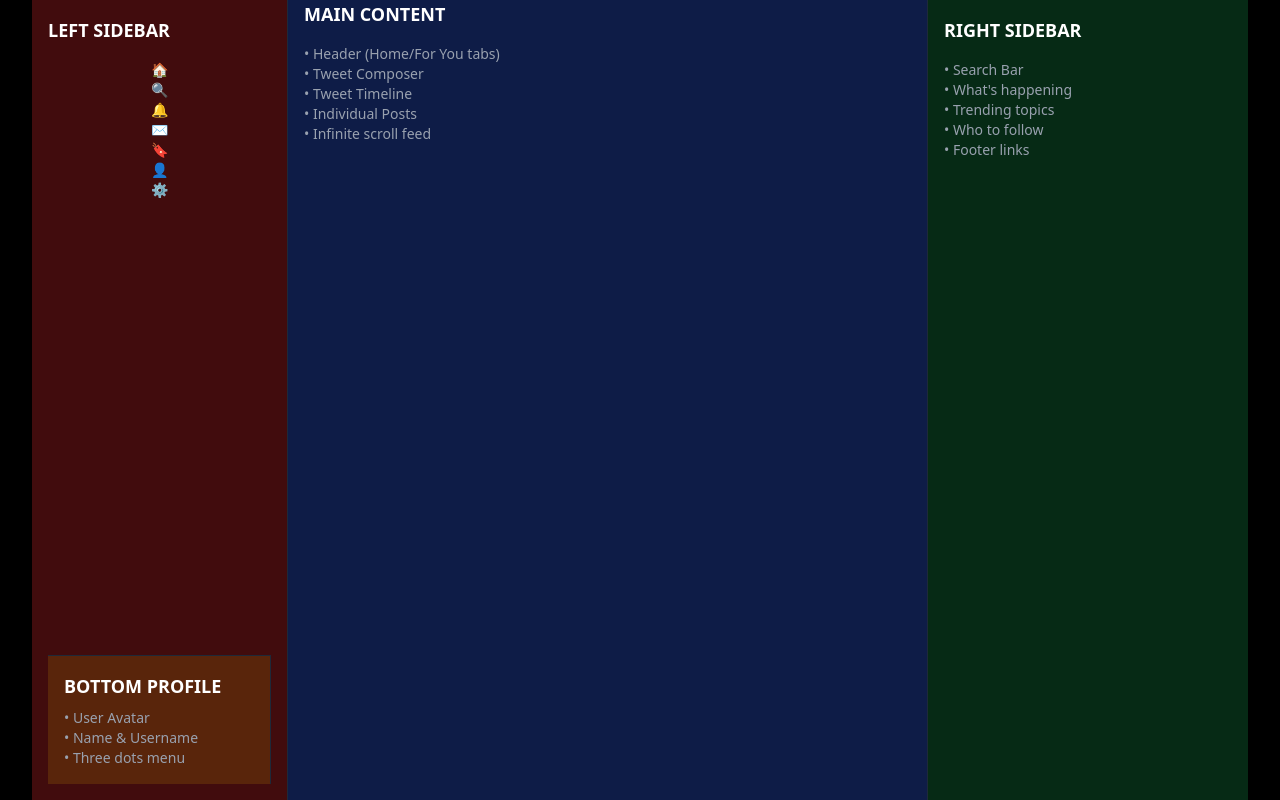
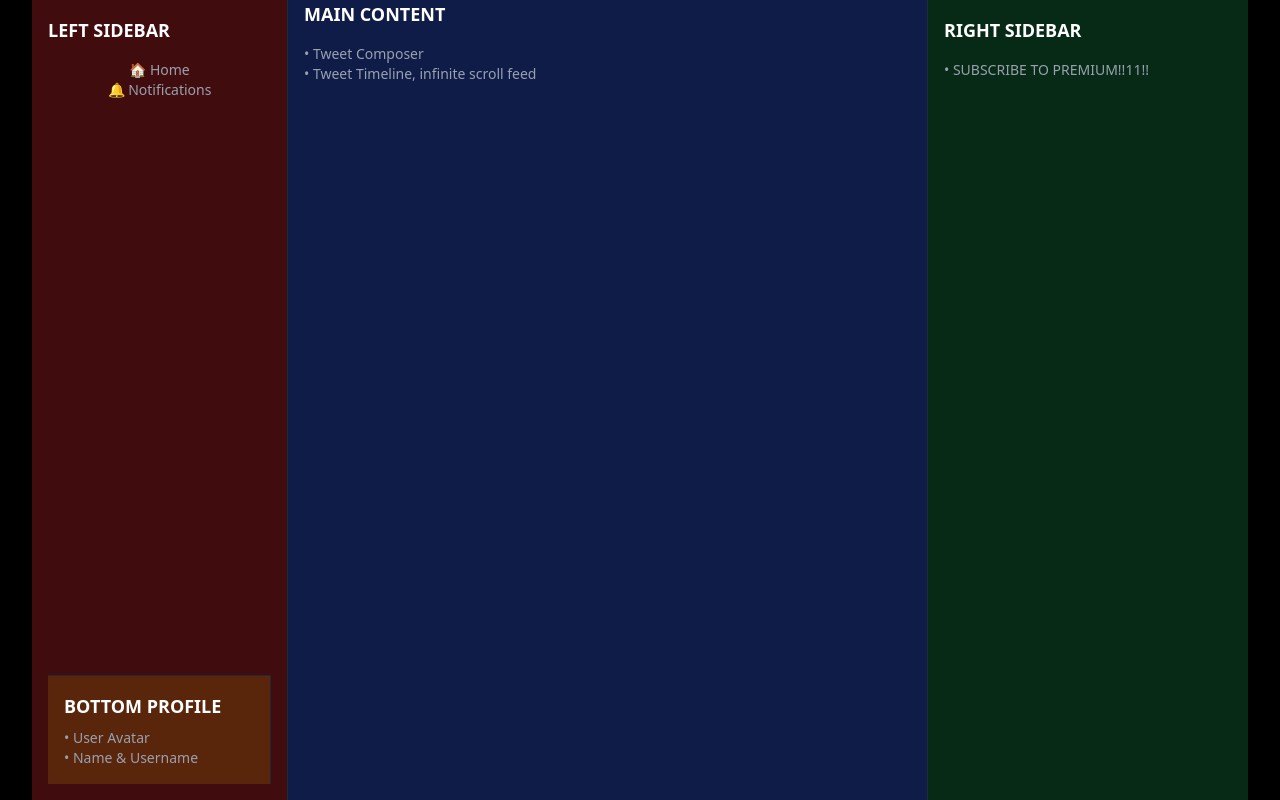
Before and after one commit to tanvibhakta/llm-toys, a Next.js app: page /hellsite in a window 1280 px wide. Built offline with nearby package versions, Linux system fonts and the light colour scheme.

Commit message:
Block out major features

```diff
--- a/src/components/business/BottomProfile.tsx
+++ b/src/components/business/BottomProfile.tsx
@@ -11,7 +11,6 @@ export default function BottomProfile() {
         <div className="lg:block hidden">
           • User Avatar
           <br />• Name & Username
-          <br />• Three dots menu
         </div>
         <div className="lg:hidden block text-center">Profile</div>
       </div>
--- a/src/components/business/LeftSidebar.tsx
+++ b/src/components/business/LeftSidebar.tsx
@@ -10,20 +10,12 @@ export default function LeftSidebar() {
         </div>
         <div className="text-gray-400 text-sm flex-1">
           <div className="hidden md:flex flex-col justify-around items-center h-full">
-            <div>🏠</div>
-            <div>🔍</div>
-            <div>🔔</div>
-            <div>✉️</div>
-            <div>🔖</div>
-            <div>👤</div>
-            <div>⚙️</div>
+            <div>🏠 Home</div>
+            <div>🔔 Notifications</div>
           </div>
           <div className="md:hidden flex justify-around items-baseline h-full">
             <div>🏠</div>
-            <div>🔍</div>
             <div>🔔</div>
-            <div>✉️</div>
-            <div>👤</div>
           </div>
         </div>
       </div>
--- a/src/components/business/MainFeed.tsx
+++ b/src/components/business/MainFeed.tsx
@@ -6,14 +6,8 @@ export default function MainFeed() {
           MAIN CONTENT
         </div>
         <div className="text-gray-400 text-sm">
-          • Header (Home/For You tabs)
-          <br />
           • Tweet Composer
-          <br />
-          • Tweet Timeline
-          <br />
-          • Individual Posts
-          <br />• Infinite scroll feed
+          <br />• Tweet Timeline, infinite scroll feed
         </div>
       </div>
     </main>
--- a/src/components/business/RightSidebar.tsx
+++ b/src/components/business/RightSidebar.tsx
@@ -2,16 +2,7 @@ export default function RightSidebar() {
   return (
     <aside className="hidden lg:block w-80 bg-green-900/50 p-4">
       <div className="text-white font-semibold mb-4 text-lg">RIGHT SIDEBAR</div>
-      <div className="text-gray-400 text-sm">
-        • Search Bar
-        <br />
-        • What&apos;s happening
-        <br />
-        • Trending topics
-        <br />
-        • Who to follow
-        <br />• Footer links
-      </div>
+      <div className="text-gray-400 text-sm">• SUBSCRIBE TO PREMIUM!!11!!</div>
     </aside>
   );
 }
```
